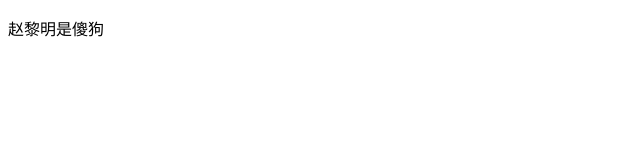
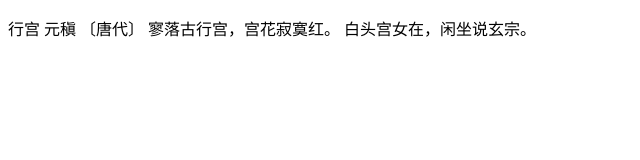
Before and after one commit to Zlm666-oss/ancient-poetry, a plain HTML site: page index4.html in a window 1280 px wide. Shown: the whole page, without its empty margins (0-640 px from the left). Drawn offline with Linux system fonts and the light colour scheme.

Commit message:
提交唐诗

```diff
--- a/index4.html
+++ b/index4.html
@@ -7,6 +7,12 @@
     <title>Document</title>
 </head>
 <body>
-    <p>赵黎明是傻狗</p>
+   <p>
+    行宫
+    元稹 〔唐代〕
+
+    寥落古行宫，宫花寂寞红。
+    白头宫女在，闲坐说玄宗。
+   </p>
 </body>
 </html>
```
